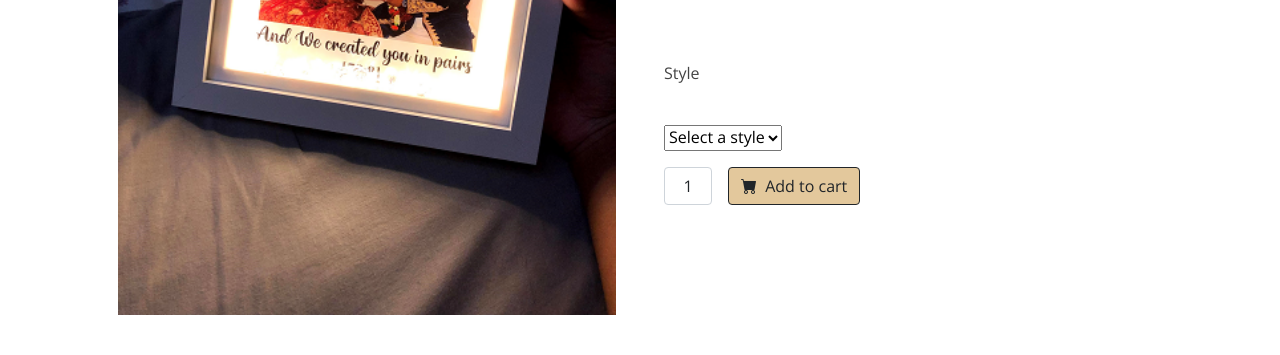
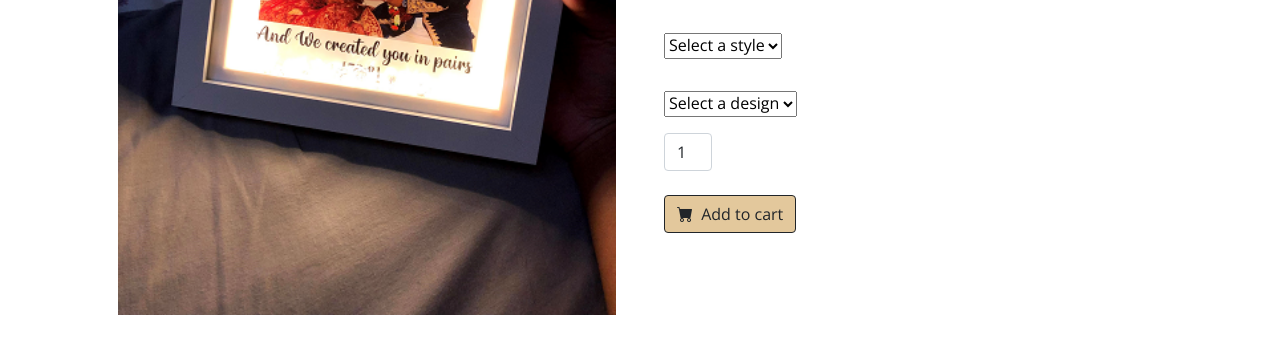
Before and after one commit to nadia-media/Hidayah, a plain HTML site: page wedding frame.html in a window 1280 px wide. Shown: the part 445-800 px from the top of the page. Drawn offline with nearby package versions, Linux system fonts and the light colour scheme.

Commit message:
Added quantity box

```diff
--- a/wedding frame.html
+++ b/wedding frame.html
@@ -102,16 +102,14 @@
 
      <!-- Product details -->
             <div class="col-lg-6 col-md-12 col-12">
-              <p class="pt-3 pb-2">Style</p>
-              <h2>
 
-              </h2>
 
               <select class="my-3" id="item_price" name="item_price">
                 <option value="">Select a style</option>
                 <option value="">Frame only</option>
                 <option value="">Bundle</option>
               </select>
+
 
               <script>
                 function setPrice(){
@@ -131,26 +129,55 @@
                 document.getElementById('item_price').onchange = setPrice;
 
                 // document.write(price);
+
               </script>
             </div>
+
+            <div class="col-lg-6 col-md-12 col-12">
+
+
+              <select class="my-3" id="item_design" name="item_design">
+                <option value="">Select a design</option>
+                <option value="">Design 1</option>
+                <option value="">Design 2</option>
+                <option value="">Design 3</option>
+              </select>
+
+
+            </div>
+
+            <select class="form-control" id="frame_quantity" name="frame_quantity" style="max-width: 3rem">
+              <option value="">1</option>
+              <option value="">2</option>
+              <option value="">3</option>
+              <option value="">4</option>
+              <option value="">5</option>
+          </select>
+
+
+
+
+            <br>
+
+
+            <div class="d-flex">
+              <button class="btn btn-outline-dark flex-shrink-0" type="button">
+              <i class="bi-cart-fill me-1"></i>
+              Add to cart
+              </button>
+           </div>
 
              <!-- End Product details -->
 
 
 
-            <div class="d-flex">
-              <input class="form-control text-center me-3" id="inputQuantity" type="num" value="1" style="max-width: 3rem" />
-              <button class="btn btn-outline-dark flex-shrink-0" type="button">
-                <i class="bi-cart-fill me-1"></i>
-                Add to cart
-              </button>
-            </div>
-          </div>
-        </div>
+
 
 
       </div>
     </section> <!-- End Product Section -->
+
+
 
 
 
@@ -374,6 +401,9 @@
         $('[data-filter=".filter-description"]').trigger('click');
       </script>
 
+
+
+
   </body>
 
 </html>
```
